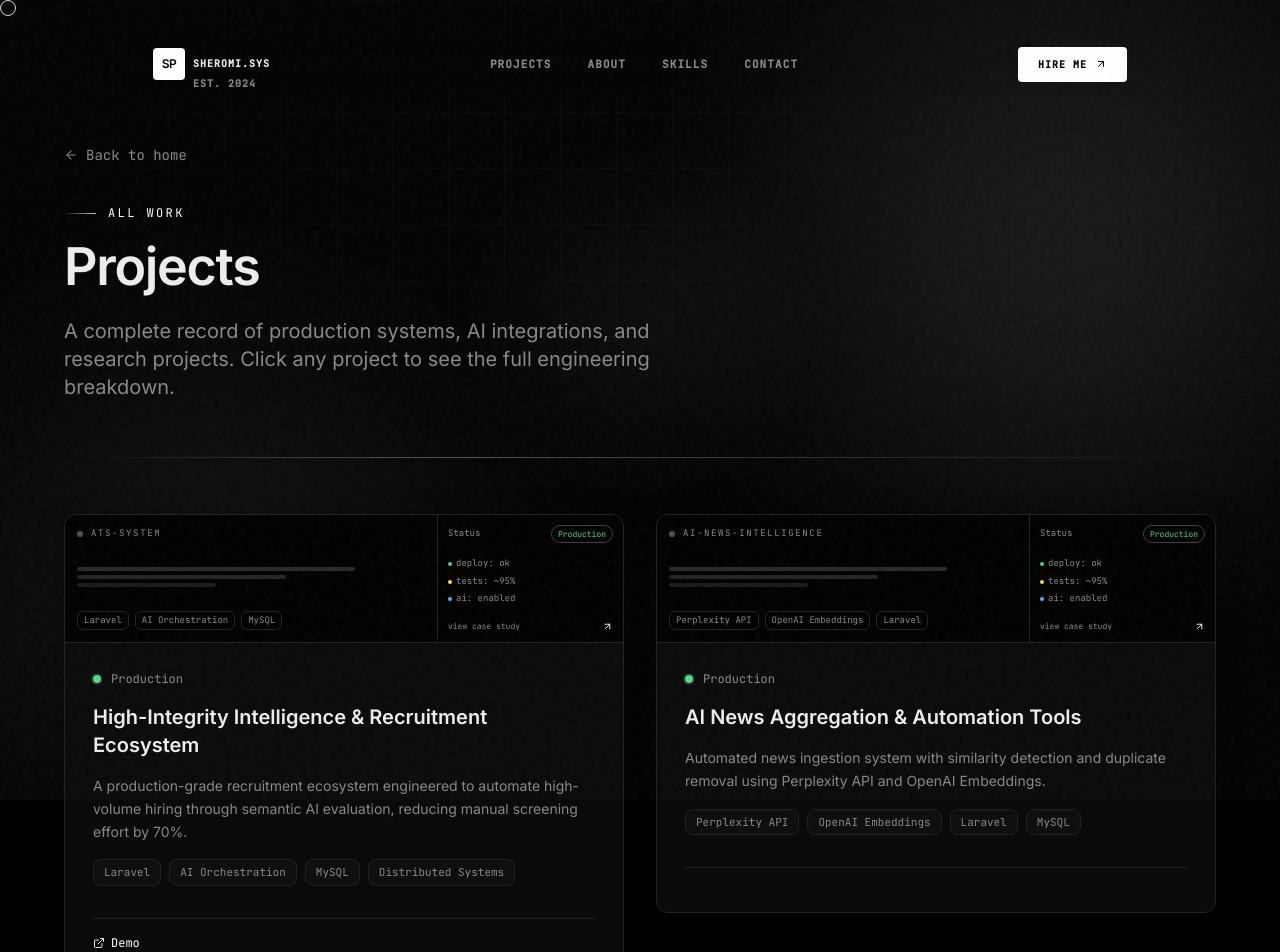
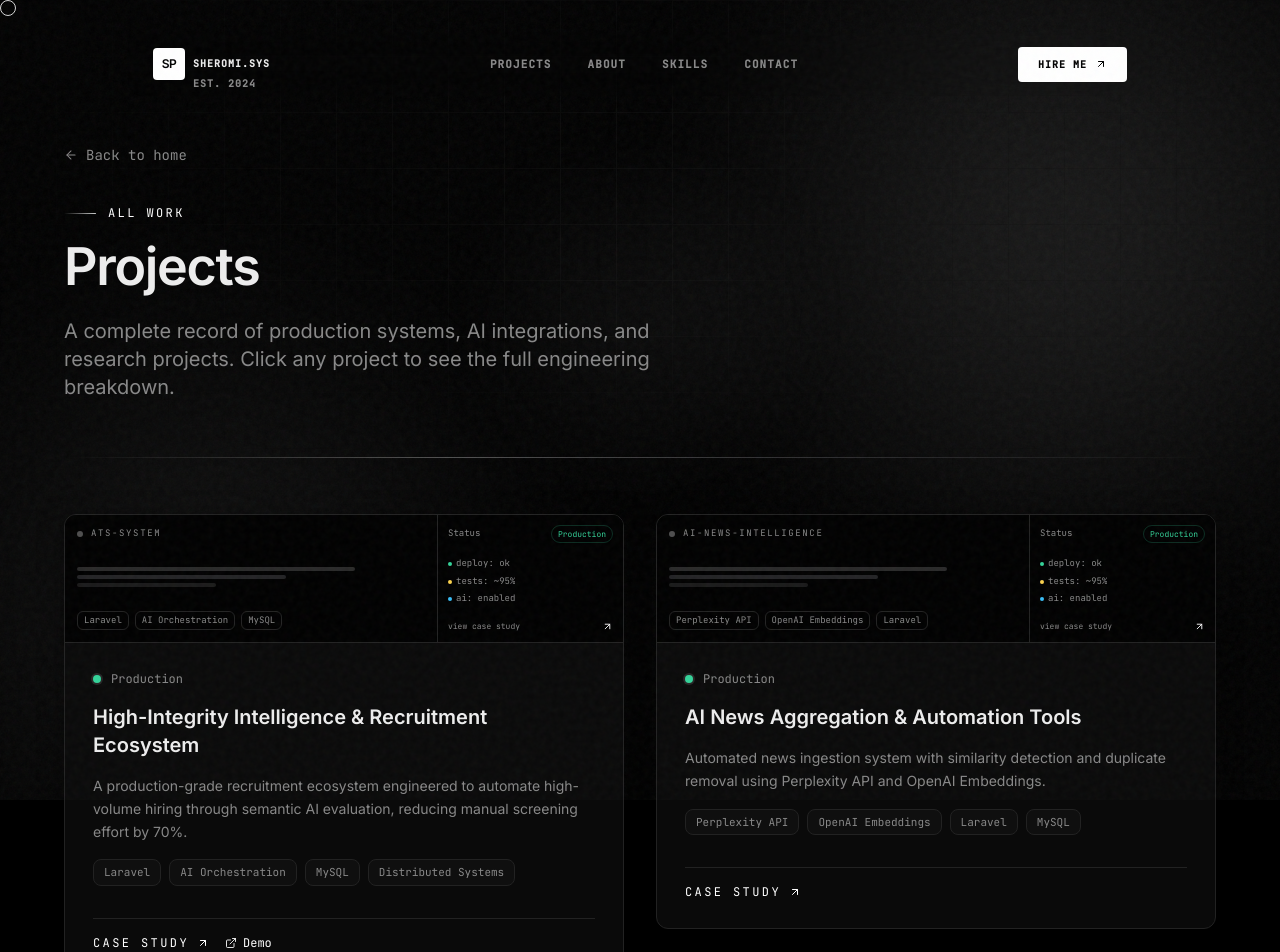
Before and after one commit to SheromiParamanathan/my-sample-portfolio, a Next.js app: page /projects in a window 1280 px wide. Shown: the top 952 px of the page. Built offline with nearby package versions, Linux system fonts and the light colour scheme.

Commit message:
UI/UX Enhancements

```diff
--- a/app/globals.css
+++ b/app/globals.css
@@ -53,6 +53,13 @@
   }
   .dash-border {
     border: 1px dashed var(--border);
+  }
+  .project-card-glow {
+    background: radial-gradient(
+      620px circle at var(--mx, 50%) var(--my, 0%),
+      color-mix(in srgb, var(--accent) 14%, transparent),
+      transparent 55%
+    );
   }
   .text-glow {
     text-shadow: 0 0 20px rgba(255, 255, 255, 0.1);
--- a/components/CreativeHome.tsx
+++ b/components/CreativeHome.tsx
@@ -200,10 +200,11 @@ export function CreativeHome() {
                         </div>
                         <Link
                            href={`/projects/${projects[0].slug}`}
-                           className="p-4 border border-[var(--border)] rounded-full hover:bg-white hover:text-black transition-all duration-300"
+                           className="inline-flex items-center gap-2 text-sm font-mono uppercase tracking-[0.2em] text-[var(--accent)] border border-[var(--border)] rounded-full px-5 py-3 hover:bg-[var(--accent)] hover:text-black transition-all duration-300"
                            aria-label={`View case study for ${projects[0].title}`}
                         >
-                           <ArrowUpRight size={22} />
+                           Case study
+                           <ArrowUpRight size={18} />
                         </Link>
                      </div>
 
@@ -232,10 +233,11 @@ export function CreativeHome() {
                            </div>
                            <Link
                               href={`/projects/${projects[1].slug}`}
-                              className="text-[var(--muted)] group-hover:text-white transition-all duration-300 transform group-hover:translate-x-1 group-hover:-translate-y-1"
+                              className="inline-flex items-center gap-2 text-[11px] font-mono uppercase tracking-[0.2em] text-[var(--accent)] group-hover:text-white transition-all duration-300"
                               aria-label={`View case study for ${projects[1].title}`}
                            >
-                              <ArrowUpRight size={18} />
+                              View project
+                              <ArrowUpRight size={14} />
                            </Link>
                         </div>
                         <p className="text-[var(--muted)] text-xs leading-relaxed mb-6 line-clamp-3">{projects[1].description}</p>
@@ -259,10 +261,11 @@ export function CreativeHome() {
                            </div>
                            <Link
                               href={`/projects/${projects[2].slug}`}
-                              className="text-[var(--muted)] group-hover:text-white transition-all duration-300 transform group-hover:translate-x-1 group-hover:-translate-y-1"
+                              className="inline-flex items-center gap-2 text-[11px] font-mono uppercase tracking-[0.2em] text-[var(--accent)] group-hover:text-white transition-all duration-300"
                               aria-label={`View case study for ${projects[2].title}`}
                            >
-                              <ArrowUpRight size={18} />
+                              View project
+                              <ArrowUpRight size={14} />
                            </Link>
                         </div>
                         <p className="text-[var(--muted)] text-xs leading-relaxed mb-6 line-clamp-3">{projects[2].description}</p>
@@ -286,10 +289,11 @@ export function CreativeHome() {
                            </div>
                            <Link
                               href={`/projects/${p.slug}`}
-                              className="text-[var(--muted)] group-hover:text-white transition-all duration-300 transform group-hover:translate-x-1 group-hover:-translate-y-1"
+                              className="inline-flex items-center gap-2 text-[11px] font-mono uppercase tracking-[0.2em] text-[var(--accent)] group-hover:text-white transition-all duration-300"
                               aria-label={`View case study for ${p.title}`}
                            >
-                              <ArrowUpRight size={20} />
+                              View project
+                              <ArrowUpRight size={16} />
                            </Link>
                         </div>
                         <p className="text-[var(--muted)] text-sm leading-relaxed mb-8 line-clamp-2">{p.description}</p>
@@ -566,7 +570,7 @@ export function CreativeHome() {
                      <a href="mailto:sheromi19@gmail.com" className="bg-white text-black px-8 py-4 rounded-md font-bold text-sm hover:bg-neutral-200 transition-colors">
                         Send Message
                      </a>
-                     <a href="https://linkedin.com/in/sheromi" target="_blank" className="px-8 py-4 rounded-md font-bold text-sm border border-[var(--border)] hover:bg-[var(--card-hover)] transition-colors">
+                     <a href="https://linkedin.com/in/sheromi" target="_blank" rel="noopener noreferrer" className="px-8 py-4 rounded-md font-bold text-sm border border-[var(--border)] hover:bg-[var(--card-hover)] transition-colors">
                         Professional Network
                      </a>
                   </div>
--- a/components/ProjectCard.tsx
+++ b/components/ProjectCard.tsx
@@ -10,10 +10,16 @@ interface ProjectCardProps {
   index: number;
 }
 
-const statusDot: Record<string, string> = {
-  production: "#4ade80",
-  "in-progress": "#fbbf24",
-  archived: "#94a3b8",
+const statusDotClasses: Record<string, string> = {
+  production: "bg-emerald-400",
+  "in-progress": "bg-amber-300",
+  archived: "bg-slate-400",
+};
+
+const statusBadgeClasses: Record<string, string> = {
+  production: "text-emerald-400 border-emerald-400/20",
+  "in-progress": "text-amber-400 border-amber-400/20",
+  archived: "text-slate-400 border-slate-400/20",
 };
 
 export function ProjectCard({ project, index }: ProjectCardProps) {
@@ -27,7 +33,7 @@ export function ProjectCard({ project, index }: ProjectCardProps) {
       transition={{ duration: 0.45, delay: index * 0.06, ease: [0.22, 1, 0.36, 1] }}
     >
       <div
-        className="group relative flex flex-col rounded-[var(--radius-lg)] surface-card border border-[var(--border)] bg-[var(--card)] overflow-hidden"
+        className="group relative flex flex-col rounded-[var(--radius-lg)] surface-card border border-[var(--border)] bg-[var(--card)] overflow-hidden cursor-pointer"
         onMouseMove={(e) => {
           const el = e.currentTarget;
           const r = el.getBoundingClientRect();
@@ -39,11 +45,7 @@ export function ProjectCard({ project, index }: ProjectCardProps) {
       >
         <div className="relative h-28 sm:h-32 overflow-hidden border-b border-[var(--border)] bg-[color-mix(in_srgb,var(--background)_90%,var(--card))]">
           <div
-            className="pointer-events-none absolute inset-0 opacity-0 transition-opacity duration-300 group-hover:opacity-100"
-            style={{
-              background:
-                "radial-gradient(620px circle at var(--mx,50%) var(--my,0%), color-mix(in srgb, var(--accent) 14%, transparent), transparent 55%)",
-            }}
+            className="pointer-events-none absolute inset-0 opacity-0 transition-opacity duration-300 group-hover:opacity-100 project-card-glow"
             aria-hidden
           />
 
@@ -73,8 +75,7 @@ export function ProjectCard({ project, index }: ProjectCardProps) {
               <div className="flex items-center justify-between mb-1">
                 <span>Status</span>
                 <span
-                  className="px-1.5 py-0.5 rounded-full border border-[color-mix(in_srgb,var(--accent)_24%,transparent)] text-[8px] capitalize"
-                  style={{ color: statusDot[project.status] }}
+                  className={`px-1.5 py-0.5 rounded-full border border-[color-mix(in_srgb,var(--accent)_24%,transparent)] text-[8px] capitalize ${statusBadgeClasses[project.status]}`}
                 >
                   {project.status}
                 </span>
@@ -105,8 +106,7 @@ export function ProjectCard({ project, index }: ProjectCardProps) {
           <div className="flex items-start justify-between">
             <div className="flex items-center gap-2.5">
               <span
-                className="w-2 h-2 rounded-full ring-2 ring-[color-mix(in_srgb,var(--foreground)_12%,transparent)]"
-                style={{ backgroundColor: statusDot[project.status] }}
+                className={`w-2 h-2 rounded-full ring-2 ring-[color-mix(in_srgb,var(--foreground)_12%,transparent)] ${statusDotClasses[project.status]}`}
               />
               <span className="text-xs font-mono capitalize text-[var(--muted)]">{project.status}</span>
             </div>
@@ -115,7 +115,7 @@ export function ProjectCard({ project, index }: ProjectCardProps) {
           <h3 className="font-display font-semibold text-xl text-[var(--foreground)] group-hover:text-[var(--accent)] transition-colors duration-200">
             <Link
               href={`/projects/${project.slug}`}
-              className="relative inline-block after:absolute after:inset-0"
+              className="relative inline-flex items-center gap-2 after:absolute after:inset-0"
               aria-label={`View case study for ${project.title}`}
             >
               {project.title}
@@ -142,7 +142,15 @@ export function ProjectCard({ project, index }: ProjectCardProps) {
             )}
           </div>
 
-          <div className="mt-4 flex gap-4 pt-4 border-t border-[var(--border)] relative z-10">
+          <div className="mt-4 flex flex-wrap items-center gap-4 pt-4 border-t border-[var(--border)] relative z-10">
+            <Link
+              href={`/projects/${project.slug}`}
+              className="inline-flex items-center gap-2 text-xs font-mono uppercase tracking-[0.2em] text-[var(--accent)] hover:text-white transition-colors"
+              aria-label={`View full project case study for ${project.title}`}
+            >
+              Case study
+              <ArrowUpRight size={12} />
+            </Link>
             {project.demoUrl && (
               <a
                 href={project.demoUrl}
```
